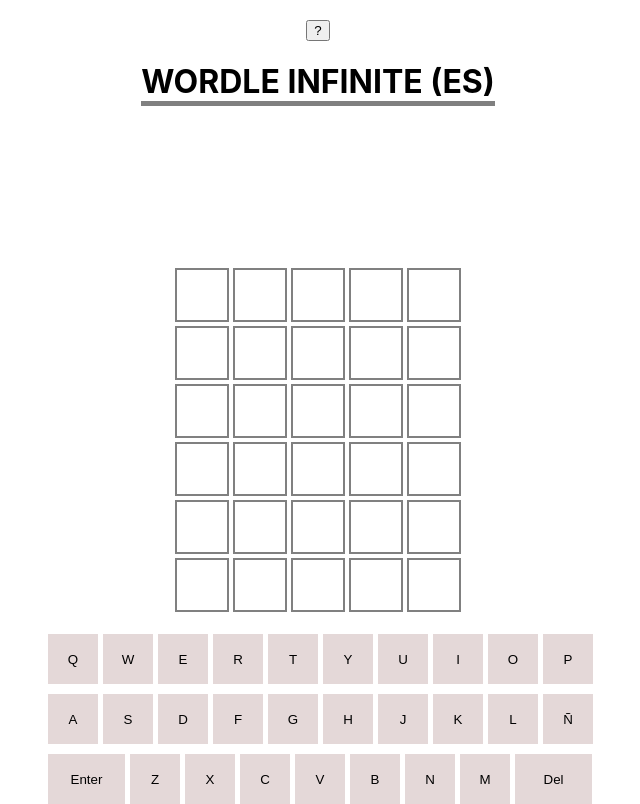
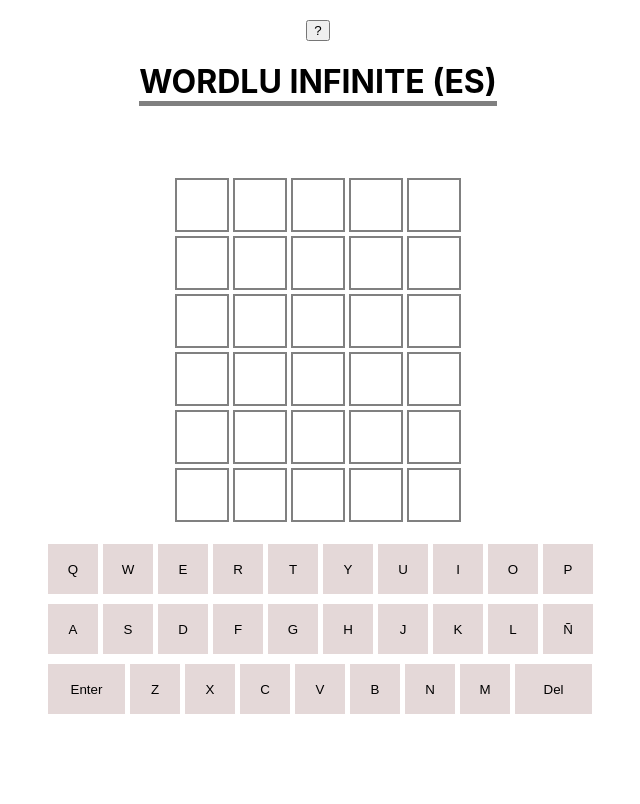
Before and after one commit to xNova21/word-flip, a React (Create React App) app: page / in a window 1280 px wide. Both pictures are taken after a click on the button "¡Jugar!". Shown: the whole page, without its empty margins (322-962 px from the left). Built offline with nearby package versions, Linux system fonts and the light colour scheme; no server answers.

Commit message:
teclado css

```diff
--- a/src/components/Home.js
+++ b/src/components/Home.js
@@ -617,7 +617,7 @@
     });
     setAcertar();
     setMensaje({ mensaje: "", color: "" });
-    setPalabra(palabraBuena[Math.floor(Math.random() * 2576)]);
+    palabrasbuenas();
   };
   return (
     <div>
@@ -633,7 +633,7 @@
           <button onClick={abririnst} className="instrucciones">
             ?
           </button>
-          <h1>WORDLE INFINITE (ES)</h1>
+          <h1>WORDLU INFINITE (ES)</h1>
           <div className={`cuadroError`}>
             <div className={mensajeError.color}>
               <span>{mensajeError.mensaje.uno}</span>{" "}
--- a/src/micss.css
+++ b/src/micss.css
@@ -51,11 +51,13 @@
 .grid p{
   width: 300px;
 }
-.teclado {
-  display: grid;
-  flex-direction: column;
-  grid-gap: 10px;
-}
+
+@media(min-width: 600px){
+  .teclado {
+    display: grid;
+    flex-direction: column;
+    grid-gap: 10px;
+  }
 .teclado button {
   border: none;
   background: rgb(228, 216, 216);
@@ -65,6 +67,20 @@
 }
 .teclado .grande {
   width: 77px;
+}}
+@media(max-width: 599px){
+  .teclado {
+    display: grid;
+    flex-direction: column;
+    grid-gap: 10px;
+    width: 100%;
+  }
+.teclado button {
+  border: none;
+  background: rgb(228, 216, 216);
+  width: 10%;
+  height: 50px;
+}
 }
 .red {
   background: red;
@@ -116,16 +132,15 @@
   color: white;
   padding: 10px;
 }
-h1{
-  border-bottom: grey solid 5px;
-  margin-bottom: 50px;
-}
+
 /* .correcto{
   position: absolute ;
   background: green;
   font-size: 3rem;
 } */
 .container h1{
+  border-bottom: grey solid 5px;
+  margin-bottom: 10px;
   text-align: center;
 }
 .cuadroError{
@@ -133,7 +148,7 @@
   justify-content: center;
   align-items: center;
   width: 500px;
-  height: 100px;
+  height: 50px;
 }
 
 
```
